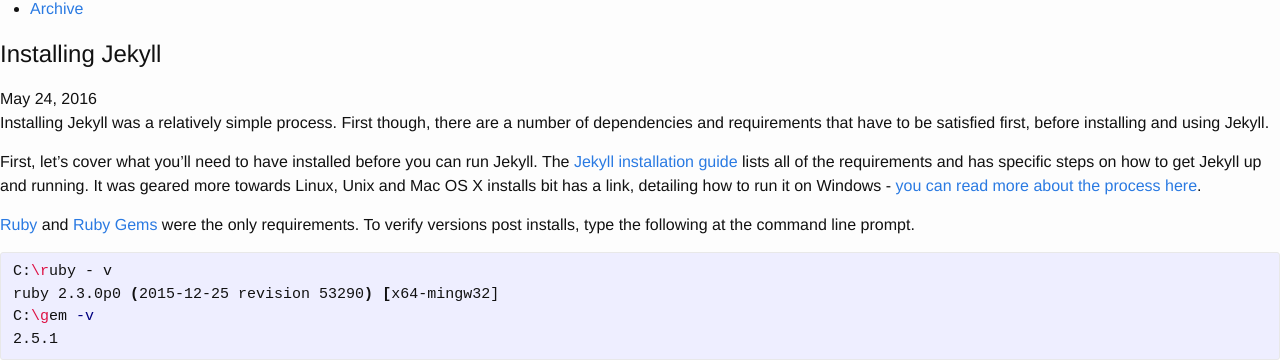
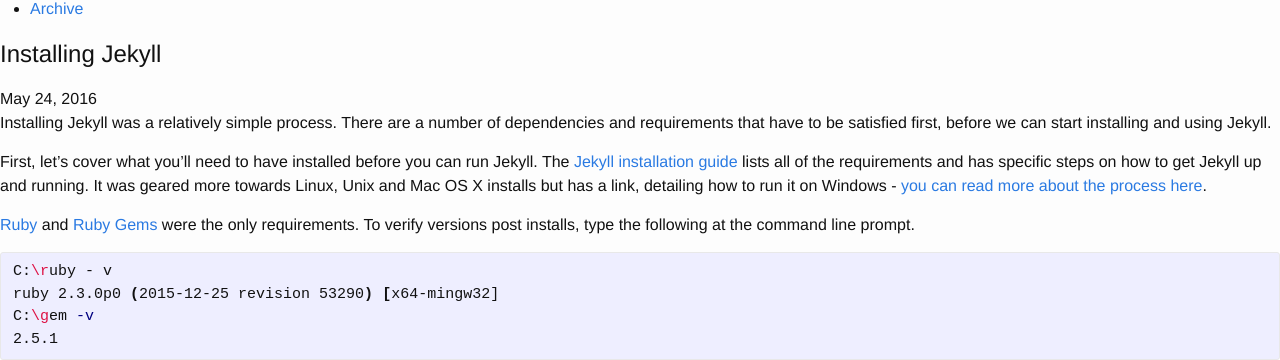
Before and after one commit to iankavanagh2016/RightMove_Blog, a Jekyll site: the page built from _posts/2016-05-24-Installing-Jekyll.md, in a window 1280 px wide. Shown: the part 201-561 px from the top of the page. Built offline with Jekyll 4.4.1, drawn with Linux system fonts in a browser that asks for light colours.

Commit message:
update Install-Jekyll.md

```diff
--- a/_posts/2016-05-24-Installing-Jekyll.md
+++ b/_posts/2016-05-24-Installing-Jekyll.md
@@ -4,12 +4,11 @@ title:  "Installing Jekyll"
 date:   2016-05-24
 tags: [jekyll, Ruby, Ruby Gems, GitHub]
 ---
-Installing Jekyll was a relatively simple process. First though, there are a number of dependencies and requirements that have
-to be satisfied first, before installing and using Jekyll.
+Installing Jekyll was a relatively simple process.
+There are a number of dependencies and requirements that have to be satisfied first, before we can start installing and using Jekyll.
 
 First, let’s cover what you’ll need to have installed before you can run Jekyll. The [Jekyll installation guide](https://jekyllrb.com/docs/installation/) lists
-all of the requirements
-and has specific steps on how to get Jekyll up and running. It was geared more towards Linux, Unix and Mac OS X installs bit
+all of the requirements and has specific steps on how to get Jekyll up and running. It was geared more towards Linux, Unix and Mac OS X installs but
 has a link, detailing how to run it on Windows - [you can read more about the process here](http://jekyll-windows.juthilo.com/ "jekyll for windows").
 
 [Ruby](https://www.ruby-lang.org "ruby") and [Ruby Gems](https://rubygems.org/ "ruby gems") were the only requirements. To verify versions post installs, type the following at the command line prompt.
```
